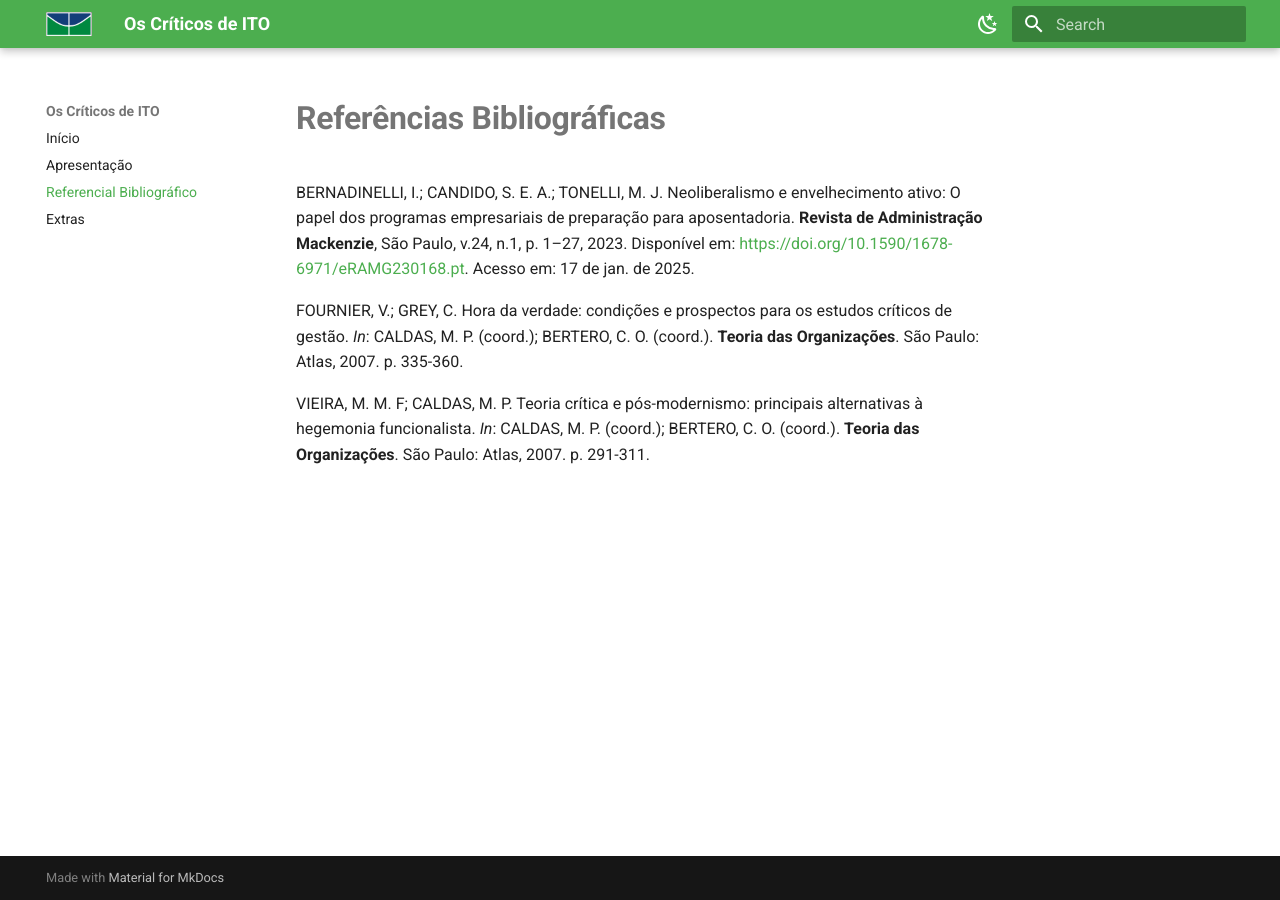
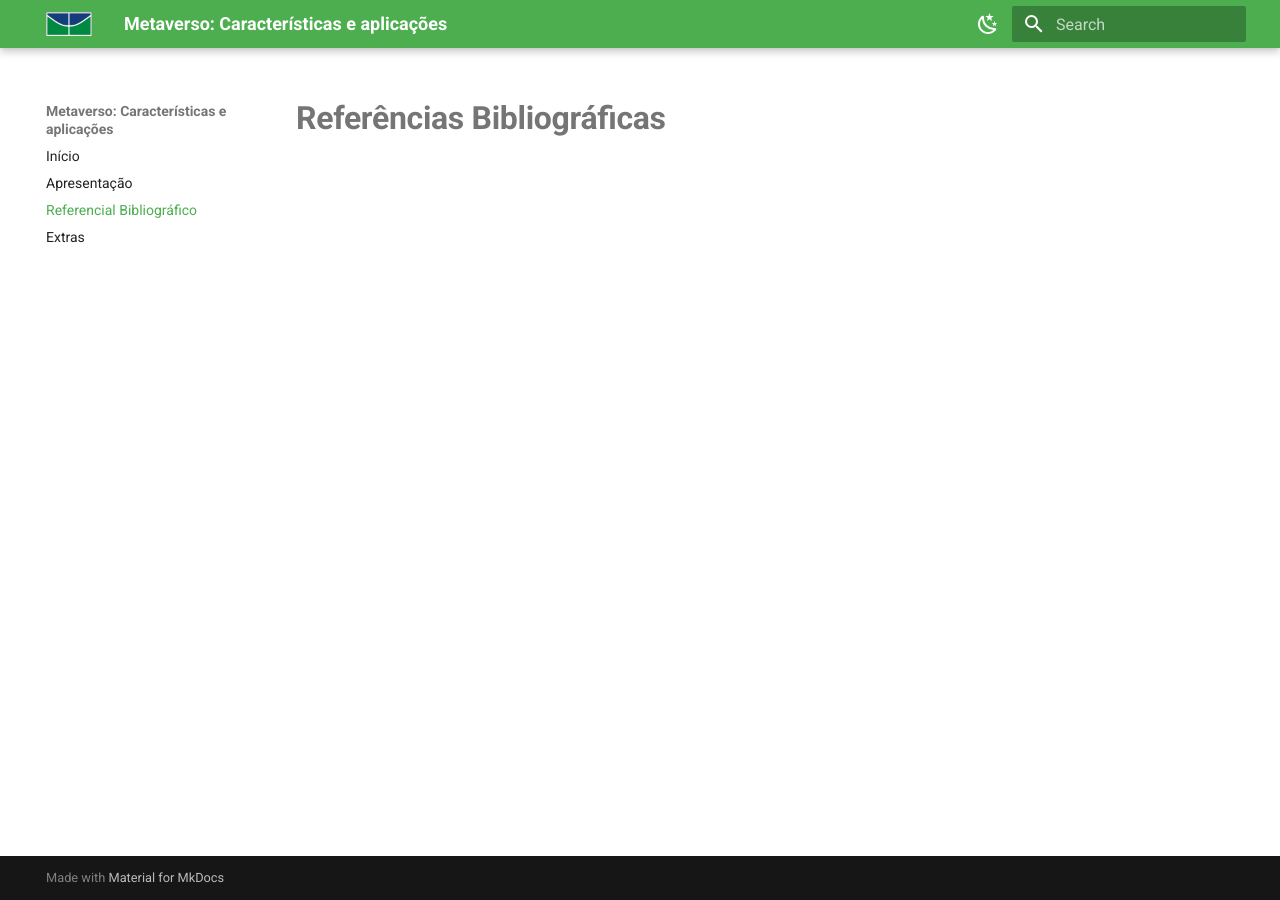
Before and after one commit to juanmangueira/asi-metaverso, an MkDocs documentation site: the page built from docs/referencias_bibliograficas.md, in a window 1280 px wide. Built offline with MkDocs 1.6.1 and Material for MkDocs 9.7.7, drawn with Linux system fonts in a browser that asks for light colours.

Commit message:
Atualizar conteúdo e referências do site para o Grupo 8 - Metaverso: Características e aplicações

```diff
--- a/docs/apresentacao.md
+++ b/docs/apresentacao.md
@@ -1,10 +1,10 @@
-# **Apresentação de Seminário**
+# **Apresentação de Slides**
 
 ## **Introdução**
-Este trabalho referencia-se ao seminário de abordagem crítica em teoria organizacional, do grupo 3. O material produzido em slides consta abaixo.
+Este trabalho referencia-se ao grupo 8 - Metaverso: Características e aplicações. O material produzido em slides consta abaixo.
 
 ## **Apresentação de slides**
-<center>
+<!-- <center>
 <div style="position: relative; width: 100%; height: 0; padding-top: 56.2500%;
  padding-bottom: 0; box-shadow: 0 2px 8px 0 rgba(63,69,81,0.16); margin-top: 1.6em; margin-bottom: 0.9em; overflow: hidden;
  border-radius: 8px; will-change: transform;">
@@ -14,4 +14,4 @@
 </div>
 <a href="https:&#x2F;&#x2F;www.canva.com&#x2F;design&#x2F;DAGYb7ZbPqs&#x2F;vEDegKlv7OqT72iUdZXeIg&#x2F;view?utm_content=DAGYb7ZbPqs&amp;utm_campaign=designshare&amp;utm_medium=embeds&amp;utm_source=link" target="_blank" rel="noopener">Seminário A - Abordagem Crítica em Teoria Organizacional </a> - Grupo 3
 
-</center>
+</center> -->
--- a/docs/referencias_bibliograficas.md
+++ b/docs/referencias_bibliograficas.md
@@ -1,7 +1,7 @@
 # **Referências Bibliográficas**
-BERNADINELLI, I.; CANDIDO, S. E. A.; TONELLI, M. J. Neoliberalismo e envelhecimento ativo: O papel dos programas empresariais de preparação para aposentadoria. **Revista de Administração
+<!-- BERNADINELLI, I.; CANDIDO, S. E. A.; TONELLI, M. J. Neoliberalismo e envelhecimento ativo: O papel dos programas empresariais de preparação para aposentadoria. **Revista de Administração
 Mackenzie**, São Paulo, v.24, n.1, p. 1–27, 2023. Disponível em: <https://doi.org/10.1590/1678-6971/eRAMG230168.pt>. Acesso em: 17 de jan. de 2025.
 
 FOURNIER, V.; GREY, C. Hora da verdade: condições e prospectos para os estudos críticos de gestão. _In_: CALDAS, M. P. (coord.); BERTERO, C. O. (coord.). **Teoria das Organizações**. São Paulo: Atlas, 2007. p. 335-360.
 
-VIEIRA, M. M. F; CALDAS, M. P. Teoria crítica e pós-modernismo: principais alternativas à hegemonia funcionalista. _In_: CALDAS, M. P. (coord.); BERTERO, C. O. (coord.). **Teoria das Organizações**. São Paulo: Atlas, 2007. p. 291-311.
+VIEIRA, M. M. F; CALDAS, M. P. Teoria crítica e pós-modernismo: principais alternativas à hegemonia funcionalista. _In_: CALDAS, M. P. (coord.); BERTERO, C. O. (coord.). **Teoria das Organizações**. São Paulo: Atlas, 2007. p. 291-311. -->
--- a/mkdocs.yml
+++ b/mkdocs.yml
@@ -1,4 +1,4 @@
-site_name: Os Críticos de ITO
+site_name: 'Metaverso: Características e aplicações'
 # site_url: http://criticos-ito.com
 theme:
   name: material
--- /dev/null
+++ b/requirements.txt
@@ -0,0 +1,2 @@
+mkdocs
+mkdocs-material
```
Also changed, not shown: docs/index.md (+8 -12 lines), docs/assets/perfil_juan.png (added), site/assets/perfil_juan.png (added), site/index.html, site/search/search_index.json.
